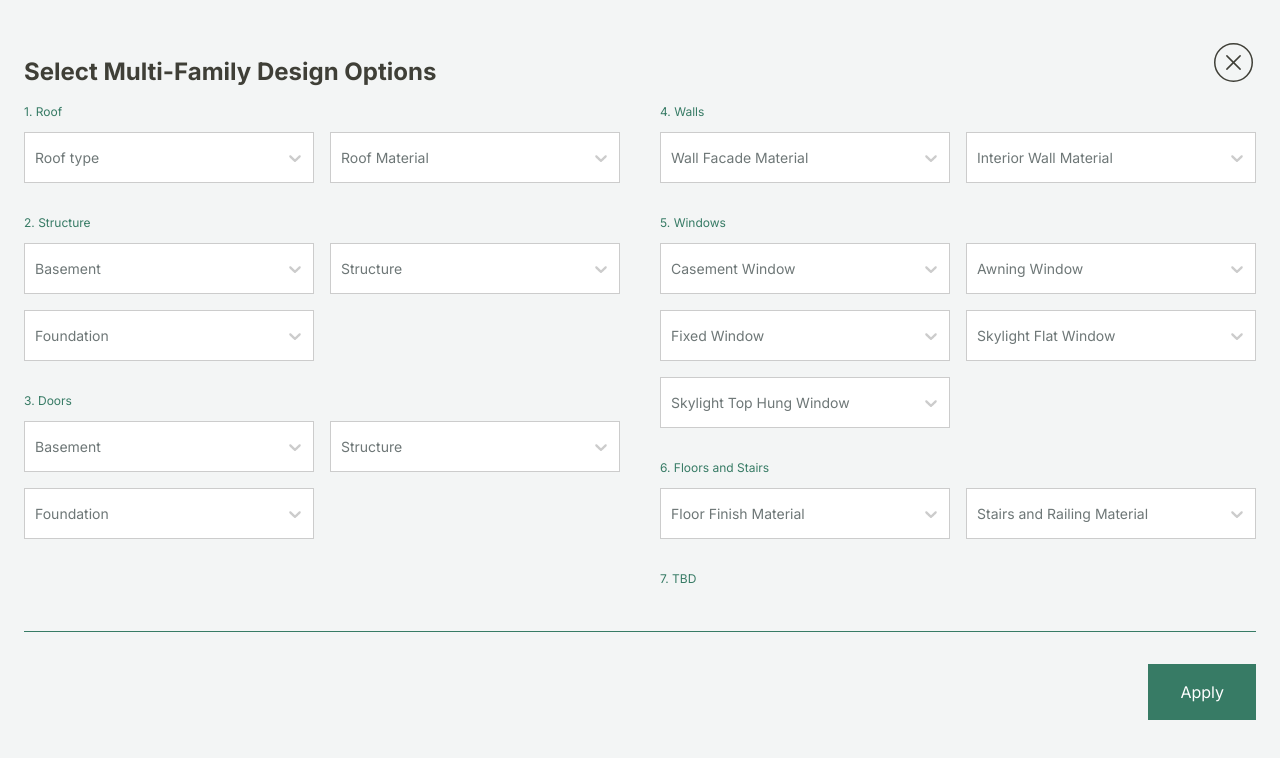
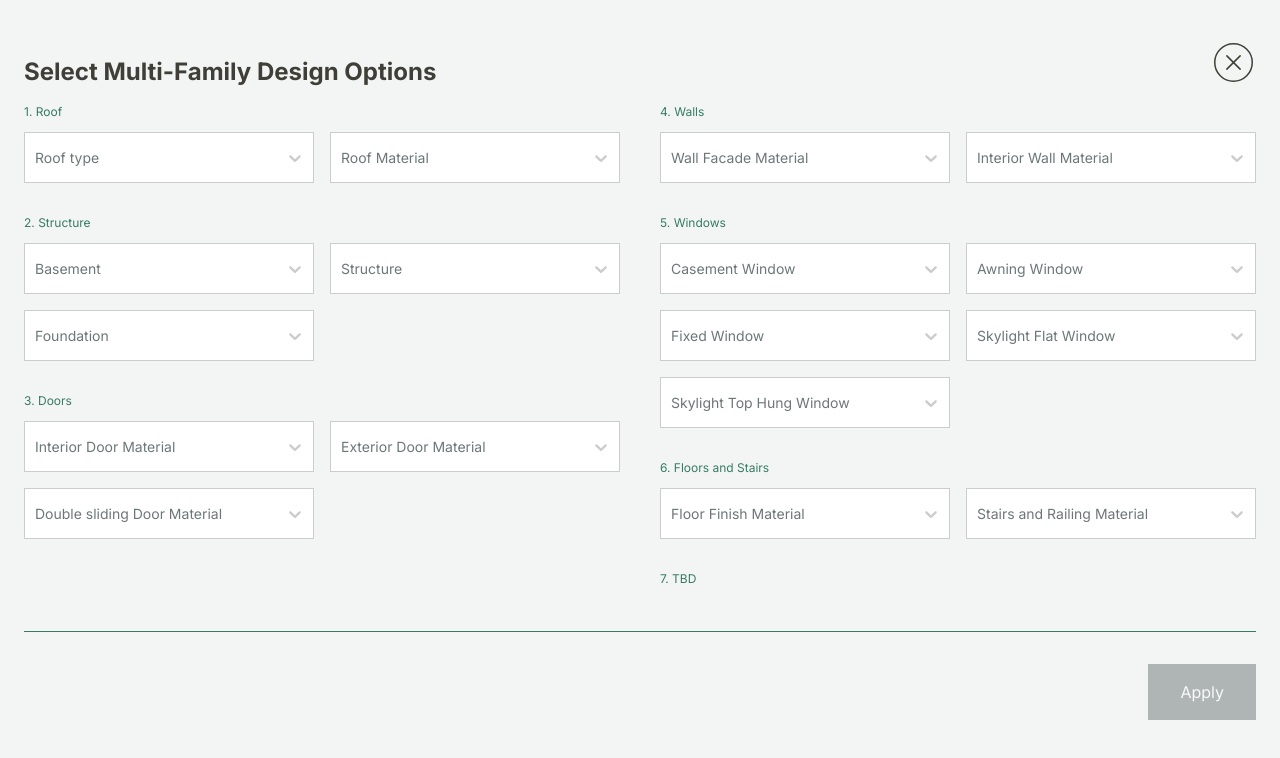
Before and after one commit to evolvingweb/mcgill-data-homebase, a React (Create React App) app: page / in a window 1280 px wide. Shown: the top 758 px of the page. Built offline with nearby package versions, Linux system fonts and the light colour scheme.

Commit message:
Filters validations.

```diff
--- a/src/components/Button.jsx
+++ b/src/components/Button.jsx
@@ -1,12 +1,17 @@
 import classNames from 'classnames';
 import _isFunction from 'lodash/isFunction';
 
-const Button = ({ children, className, onClick }) => {
+const Button = ({ children, className, onClick, disabled = false }) => {
   const componentClasses = classNames(
       'bg-rain-forest',
       'text-white',
       'py-4',
       'px-8',
+      {
+        'disabled:pointer-events-none': disabled,
+        'disabled:bg-dark-gray': disabled,
+        'disabled:opacity-50': disabled,
+      },
       className,
   );
 
@@ -17,7 +22,7 @@ const Button = ({ children, className, onClick }) => {
   };
 
   return (
-      <button type="button" className={componentClasses} onClick={onButtonClick}>
+      <button type="button" className={componentClasses} onClick={onButtonClick} disabled={disabled}>
         {children}
       </button>
   );
--- a/src/components/FilterField.jsx
+++ b/src/components/FilterField.jsx
@@ -95,10 +95,11 @@ const FilterField = ({
   }
   const mergedOptions = _map(options, option => ({ value: option, label: option }));
 
-  const onSelectChange = (e) => {
+  const onSelectChange = (selectedValue, select) => {
+    const { value } = selectedValue;
+    const { name } = select;
     if (_isFunction(onChange)) {
-      const valueToSend = defaultOption === e.target.value ? null : e.target.value;
-      onChange(defaultOption, valueToSend);
+      onChange(name, value);
     }
   };
 
@@ -106,6 +107,7 @@ const FilterField = ({
       <Select
           options={mergedOptions}
           styles={styles}
+          name={defaultOption}
           onChange={onSelectChange}
           placeholder={defaultOption}
           components={{
--- a/src/components/Filters.jsx
+++ b/src/components/Filters.jsx
@@ -1,9 +1,10 @@
-import React from 'react';
+import React, { useEffect, useState } from 'react';
 import _map from 'lodash/map';
+import _each from 'lodash/each';
 
 import { AppContext } from 'context/AppContextProvider';
 import filterRawData from 'mock-data/filters.json';
-import parseFilters from 'utils/filter.parser';
+import parseFilters, { validateFilters } from 'utils/filter.parser';
 import Heading from './common/Heading';
 import classNames from 'classnames';
 import Container from './common/Container';
@@ -12,11 +13,48 @@ import { ReactComponent as CancelIcon } from 'images/cancel.svg';
 import FilterField from './FilterField';
 import Button from './Button';
 
+const ROOF_TYPE_KEY = 'Roof type';
+const ROOF_TYPE_VALUE = 'Flat';
+const ROOF_FLAT_EXCLUDED_FIELDS = [
+  'Skylight Flat Window',
+  'Skylight Top Hung Window',
+];
+
+
+
 const Filters = () => {
+  const filterData = parseFilters(filterRawData);
+  const currentDefaultFilter = {};
+  _each(filterData, (value, key) => {
+    currentDefaultFilter[key] = '';
+  });
+
+  const [currentFilter, setCurrentFilter] = useState(currentDefaultFilter);
+  const [isValidFilter, setIsValidFilter] = useState(false);
   const { showFilters, toggleShowFilters } = React.useContext(AppContext);
+  const isFlatRoofType = currentFilter[ROOF_TYPE_KEY] === ROOF_TYPE_VALUE;
 
-  const filterData = parseFilters(filterRawData);
-  // const [selectedFilter, ]
+  const onFilterFieldChange = (fieldName, value) => {
+    const newCurrentFilter = { ...currentFilter, [fieldName]: value };
+
+    /* remove Slight options*/
+    if (fieldName === ROOF_TYPE_KEY) {
+      _each(ROOF_FLAT_EXCLUDED_FIELDS, value => {
+        newCurrentFilter[value] = '';
+      })
+    }
+    setCurrentFilter(newCurrentFilter);
+  };
+
+  useEffect(() => {
+    console.log(currentFilter);
+    const validFilter = validateFilters(filterRawData, currentFilter);
+    if (validFilter !== isValidFilter) {
+      setIsValidFilter(validFilter);
+    }
+    /* eslint-disable-next-line */
+  }, [currentFilter, setIsValidFilter]);
+
   const componentClasses = classNames(
       'fixed',
       'z-10',
@@ -61,11 +99,19 @@ const Filters = () => {
                                   {
                                     _map(filters, filter => {
                                       const filterItemData = filterData[filter] || [];
+                                      /* Remove ROOF_FLAT_EXCLUDED_FIELDS when the filter is Roof Type*/
+                                      if (isFlatRoofType && ROOF_FLAT_EXCLUDED_FIELDS.includes(filter)) {
+                                        return null;
+                                      }
                                       if (!filterItemData.length) {
                                         return null;
                                       }
                                       return (
-                                          <FilterField options={filterItemData} defaultOption={filter} key={filter} />
+                                          <FilterField
+                                              options={filterItemData}
+                                              defaultOption={filter}
+                                              key={filter}
+                                              onChange={onFilterFieldChange} />
                                       );
                                     })
                                   }
@@ -80,7 +126,7 @@ const Filters = () => {
             }
           </div>
           <div className="mt-8 pt-8 border-t border-rain-forest text-right">
-              <Button onClick={toggleShowFilters}>Apply</Button>
+            <Button onClick={toggleShowFilters} disabled={!isValidFilter}>Apply</Button>
           </div>
         </Container>
       </section>
@@ -109,9 +155,9 @@ const FILTER_CATEGORIES = [
     {
       title: '3. Doors',
       filters: [
-        'Basement',
-        'Structure',
-        'Foundation',
+        'Interior Door Material',
+        'Exterior Door Material',
+        'Double sliding Door Material',
       ],
     },
   ],
--- a/src/mock-data/filters.json
+++ b/src/mock-data/filters.json
@@ -5,7 +5,7 @@
     "Roof Material": "Asphalt Shingles",
     "Basement": "No",
     "Structure": "Wood Frame",
-    "Foundation": "both",
+    "Foundation": "Bearing Footing and Foundation Slab",
     "Wall Facade Material": "PVC (New) ",
     "Interior Wall Material": "Stud wall with plasterboard finish",
     "Floor Finish Material": "Linoleum",
@@ -52,7 +52,7 @@
     "Roof Material": "Metal",
     "Basement": "No",
     "Structure": "Wood Frame",
-    "Foundation": "",
+    "Foundation": "Bearing Footing and Foundation Slab",
     "Wall Facade Material": "Composite Wood",
     "Interior Wall Material": "Stud wall with plasterboard finish",
     "Floor Finish Material": "Wood",
@@ -99,7 +99,7 @@
     "Roof Material": "Asphalt Shingles",
     "Basement": "No",
     "Structure": "Wood Frame",
-    "Foundation": "",
+    "Foundation": "Bearing Footing and Foundation Slab",
     "Wall Facade Material": "Brick (Re-Used)",
     "Interior Wall Material": "Stud wall with plasterboard finish",
     "Floor Finish Material": "Linoleum",
@@ -146,7 +146,7 @@
     "Roof Material": "Asphalt Shingles",
     "Basement": "No",
     "Structure": "Wood Frame",
-    "Foundation": "",
+    "Foundation": "Bearing Footing and Foundation Slab",
     "Wall Facade Material": "Stucco (New)",
     "Interior Wall Material": "Stud wall with plasterboard finish",
     "Floor Finish Material": "Linoleum",
@@ -193,7 +193,7 @@
     "Roof Material": "Asphalt Shingles",
     "Basement": "No",
     "Structure": "CLT",
-    "Foundation": "",
+    "Foundation": "Bearing Footing and Foundation Slab",
     "Wall Facade Material": "PVC (New) ",
     "Interior Wall Material": "Stud wall with plasterboard finish",
     "Floor Finish Material": "Linoleum",
@@ -240,7 +240,7 @@
     "Roof Material": "Metal",
     "Basement": "No",
     "Structure": "CLT",
-    "Foundation": "",
+    "Foundation": "Bearing Footing and Foundation Slab",
     "Wall Facade Material": "Composite Wood",
     "Interior Wall Material": "Stud wall with plasterboard finish",
     "Floor Finish Material": "Wood",
@@ -287,7 +287,7 @@
     "Roof Material": "Asphalt Shingles",
     "Basement": "No",
     "Structure": "CLT",
-    "Foundation": "",
+    "Foundation": "Bearing Footing and Foundation Slab",
     "Wall Facade Material": "Brick (Re-Used)",
     "Interior Wall Material": "Stud wall with plasterboard finish",
     "Floor Finish Material": "Linoleum",
@@ -334,7 +334,7 @@
     "Roof Material": "Asphalt Shingles",
     "Basement": "No",
     "Structure": "CLT",
-    "Foundation": "",
+    "Foundation": "Bearing Footing and Foundation Slab",
     "Wall Facade Material": "Stucco (New)",
     "Interior Wall Material": "Stud wall with plasterboard finish",
     "Floor Finish Material": "Linoleum",
@@ -381,7 +381,7 @@
     "Roof Material": "Asphalt Shingles",
     "Basement": "No",
     "Structure": "Wood Frame",
-    "Foundation": "",
+    "Foundation": "Bearing Footing and Foundation Slab",
     "Wall Facade Material": "Brick (New) ",
     "Interior Wall Material": "Stud wall with plasterboard finish",
     "Floor Finish Material": "Linoleum",
@@ -428,7 +428,7 @@
     "Roof Material": "Asphalt Shingles",
     "Basement": "Yes",
     "Structure": "Wood Frame",
-    "Foundation": "",
+    "Foundation": "Bearing Footing and Foundation Slab",
     "Wall Facade Material": "PVC (New) ",
     "Interior Wall Material": "Stud wall with plasterboard finish",
     "Floor Finish Material": "Linoleum",
@@ -475,7 +475,7 @@
     "Roof Material": "Metal",
     "Basement": "Yes",
     "Structure": "Wood Frame",
-    "Foundation": "",
+    "Foundation": "Bearing Footing and Foundation Slab",
     "Wall Facade Material": "Composite Wood",
     "Interior Wall Material": "Stud wall with plasterboard finish",
     "Floor Finish Material": "Wood",
@@ -522,7 +522,7 @@
     "Roof Material": "Asphalt Shingles",
     "Basement": "Yes",
     "Structure": "Wood Frame",
-    "Foundation": "",
+    "Foundation": "Bearing Footing and Foundation Slab",
     "Wall Facade Material": "Brick (Re-Used)",
     "Interior Wall Material": "Stud wall with plasterboard finish",
     "Floor Finish Material": "Linoleum",
@@ -569,7 +569,7 @@
     "Roof Material": "Asphalt Shingles",
     "Basement": "Yes",
     "Structure": "Wood Frame",
-    "Foundation": "",
+    "Foundation": "Bearing Footing and Foundation Slab",
     "Wall Facade Material": "Stucco (New)",
     "Interior Wall Material": "Stud wall with plasterboard finish",
     "Floor Finish Material": "Linoleum",
@@ -616,7 +616,7 @@
     "Roof Material": "Asphalt Shingles",
     "Basement": "Yes",
     "Structure": "CLT",
-    "Foundation": "",
+    "Foundation": "Bearing Footing and Foundation Slab",
     "Wall Facade Material": "PVC (New) ",
     "Interior Wall Material": "Stud wall with plasterboard finish",
     "Floor Finish Material": "Linoleum",
@@ -663,7 +663,7 @@
     "Roof Material": "Metal",
     "Basement": "Yes",
     "Structure": "CLT",
-    "Foundation": "",
+    "Foundation": "Bearing Footing and Foundation Slab",
     "Wall Facade Material": "Composite Wood",
     "Interior Wall Material": "Stud wall with plasterboard finish",
     "Floor Finish Material": "Wood",
@@ -710,7 +710,7 @@
     "Roof Material": "Asphalt Shingles",
     "Basement": "Yes",
     "Structure": "CLT",
-    "Foundation": "",
+    "Foundation": "Bearing Footing and Foundation Slab",
     "Wall Facade Material": "Brick (Re-Used)",
     "Interior Wall Material": "Stud wall with plasterboard finish",
     "Floor Finish Material": "Linoleum",
@@ -757,7 +757,7 @@
     "Roof Material": "Asphalt Shingles",
     "Basement": "Yes",
     "Structure": "CLT",
-    "Foundation": "",
+    "Foundation": "Bearing Footing and Foundation Slab",
     "Wall Facade Material": "Stucco (New)",
     "Interior Wall Material": "Stud wall with plasterboard finish",
     "Floor Finish Material": "Linoleum",
@@ -804,7 +804,7 @@
     "Roof Material": "Asphalt Shingles",
     "Basement": "Yes",
     "Structure": "Wood Frame",
-    "Foundation": "",
+    "Foundation": "Bearing Footing and Foundation Slab",
     "Wall Facade Material": "Brick (New) ",
     "Interior Wall Material": "Stud wall with plasterboard finish",
     "Floor Finish Material": "Linoleum",
@@ -851,7 +851,7 @@
     "Roof Material": "Asphalt Shingles",
     "Basement": "No",
     "Structure": "Wood Frame",
-    "Foundation": "",
+    "Foundation": "Bearing Footing and Foundation Slab",
     "Wall Facade Material": "PVC (New) ",
     "Interior Wall Material": "Stud wall with plasterboard finish",
     "Floor Finish Material": "Linoleum",
@@ -898,7 +898,7 @@
     "Roof Material": "Metal",
     "Basement": "No",
     "Structure": "Wood Frame",
-    "Foundation": "",
+    "Foundation": "Bearing Footing and Foundation Slab",
     "Wall Facade Material": "Composite Wood",
     "Interior Wall Material": "Stud wall with plasterboard finish",
     "Floor Finish Material": "Wood",
@@ -945,7 +945,7 @@
     "Roof Material": "Asphalt Shingles",
     "Basement": "No",
     "Structure": "Wood Frame",
-    "Foundation": "",
+    "Foundation": "Bearing Footing and Foundation Slab",
     "Wall Facade Material": "Brick (Re-Used)",
     "Interior Wall Material": "Stud wall with plasterboard finish",
     "Floor Finish Material": "Linoleum",
@@ -992,7 +992,7 @@
     "Roof Material": "Asphalt Shingles",
     "Basement": "No",
     "Structure": "Wood Frame",
-    "Foundation": "",
+    "Foundation": "Bearing Footing and Foundation Slab",
     "Wall Facade Material": "Stucco (New)",
     "Interior Wall Material": "Stud wall with plasterboard finish",
     "Floor Finish Material": "Linoleum",
@@ -1039,7 +1039,7 @@
     "Roof Material": "Asphalt Shingles",
     "Basement": "No",
     "Structure": "CLT",
-    "Foundation": "",
+    "Foundation": "Bearing Footing and Foundation Slab",
     "Wall Facade Material": "PVC (New) ",
     "Interior Wall Material": "Stud wall with plasterboard finish",
     "Floor Finish Material": "Linoleum",
@@ -1086,7 +1086,7 @@
     "Roof Material": "Metal",
     "Basement": "No",
     "Structure": "CLT",
-    "Foundation": "",
+    "Foundation": "Bearing Footing and Foundation Slab",
     "Wall Facade Material": "Composite Wood",
     "Interior Wall Material": "Stud wall with plasterboard finish",
     "Floor Finish Material": "Wood",
@@ -1133,7 +1133,7 @@
     "Roof Material": "Asphalt Shingles",
     "Basement": "No",
     "Structure": "CLT",
-    "Foundation": "",
+    "Foundation": "Bearing Footing and Foundation Slab",
     "Wall Facade Material": "Brick (Re-Used)",
     "Interior Wall Material": "Stud wall with plasterboard finish",
     "Floor Finish Material": "Linoleum",
@@ -1180,7 +1180,7 @@
     "Roof Material": "Asphalt Shingles",
     "Basement": "No",
     "Structure": "CLT",
-    "Foundation": "",
+    "Foundation": "Bearing Footing and Foundation Slab",
     "Wall Facade Material": "Stucco (New)",
     "Interior Wall Material": "Stud wall with plasterboard finish",
     "Floor Finish Material": "Linoleum",
@@ -1227,7 +1227,7 @@
     "Roof Material": "Asphalt Shingles",
     "Basement": "No",
     "Structure": "Wood Frame",
-    "Foundation": "",
+    "Foundation": "Bearing Footing and Foundation Slab",
     "Wall Facade Material": "Brick (New) ",
     "Interior Wall Material": "Stud wall with plasterboard finish",
     "Floor Finish Material": "Linoleum",
```
Also changed, not shown: src/utils/filter.parser.js (+13 -0 lines), tailwind.config.js (+6 -1 lines).
